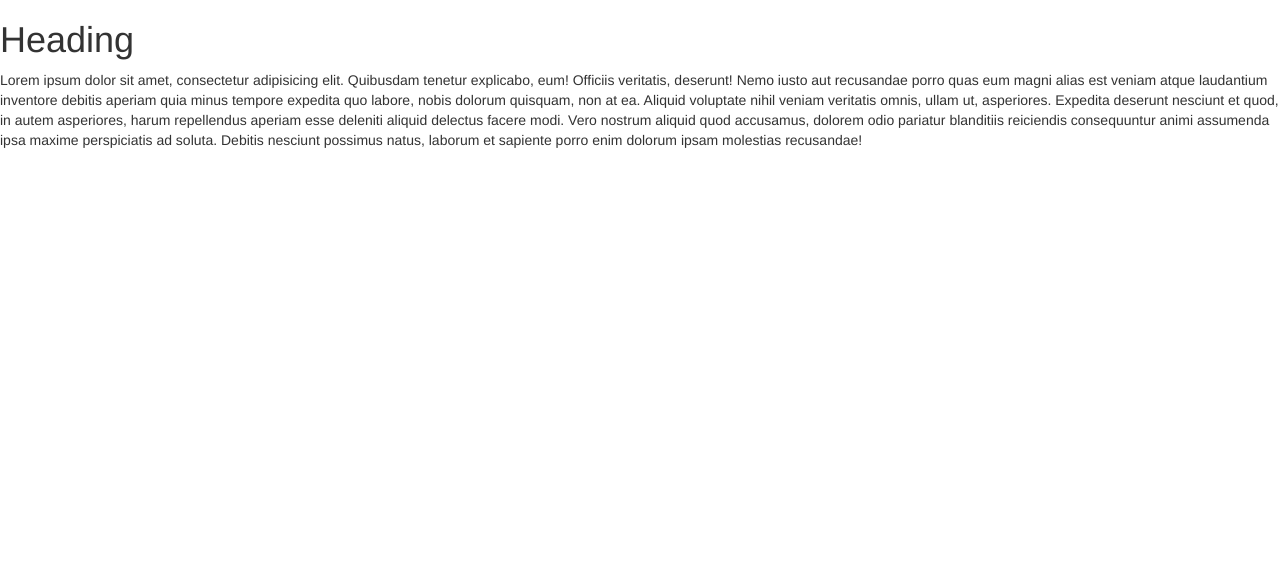
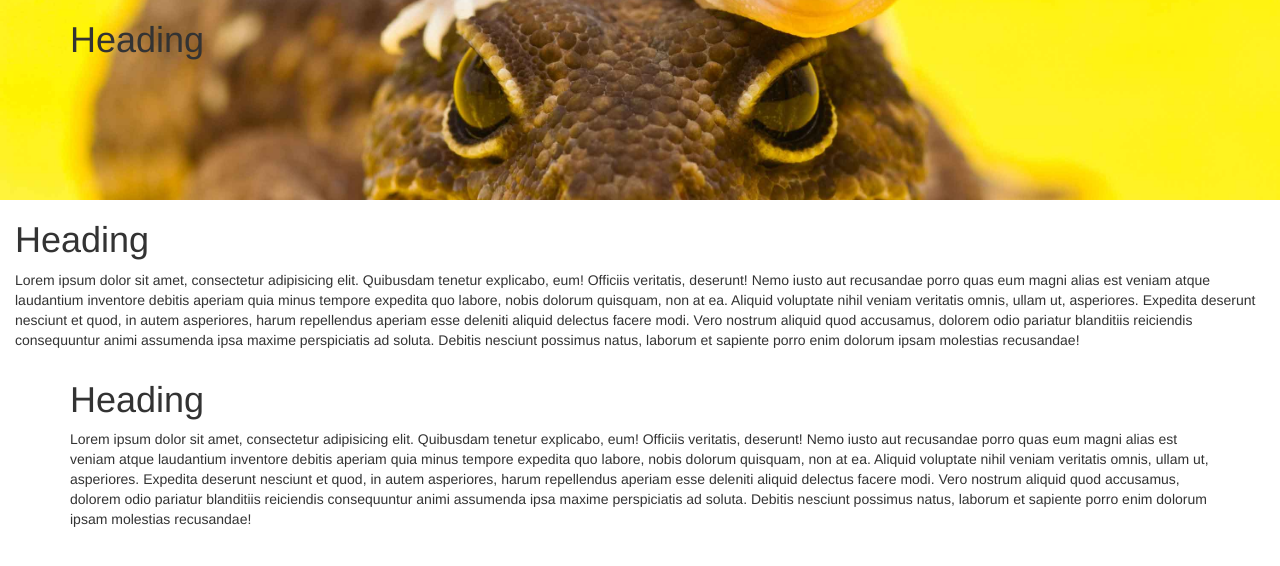
Before and after one commit to umeshrs/bootstrap-tutorial, a plain HTML site: page index.html in a window 1280 px wide. Drawn offline with Linux system fonts and the light colour scheme.

Commit message:
Added two types of containers - fixed width and fluid.

```diff
--- a/css/style.css
+++ b/css/style.css
@@ -0,0 +1,6 @@
+.bgimage {
+	background-image: url('../images/reptiles.jpg');
+	background-position: center center;
+	background-size: cover;
+	height: 200px;
+}
--- a/index.html
+++ b/index.html
@@ -9,8 +9,19 @@
 	<title>Bootstrap</title>
 </head>
 <body>
-	<h1>Heading</h1>
-	<p>Lorem ipsum dolor sit amet, consectetur adipisicing elit. Quibusdam tenetur explicabo, eum! Officiis veritatis, deserunt! Nemo iusto aut recusandae porro quas eum magni alias est veniam atque laudantium inventore debitis aperiam quia minus tempore expedita quo labore, nobis dolorum quisquam, non at ea. Aliquid voluptate nihil veniam veritatis omnis, ullam ut, asperiores. Expedita deserunt nesciunt et quod, in autem asperiores, harum repellendus aperiam esse deleniti aliquid delectus facere modi. Vero nostrum aliquid quod accusamus, dolorem odio pariatur blanditiis reiciendis consequuntur animi assumenda ipsa maxime perspiciatis ad soluta. Debitis nesciunt possimus natus, laborum et sapiente porro enim dolorum ipsam molestias recusandae!</p>
+	<header class="bgimage">
+		<div class="container">
+			<h1>Heading</h1>
+		</div>
+	</header>
+	<div class="container-fluid">
+		<h1>Heading</h1>
+		<p>Lorem ipsum dolor sit amet, consectetur adipisicing elit. Quibusdam tenetur explicabo, eum! Officiis veritatis, deserunt! Nemo iusto aut recusandae porro quas eum magni alias est veniam atque laudantium inventore debitis aperiam quia minus tempore expedita quo labore, nobis dolorum quisquam, non at ea. Aliquid voluptate nihil veniam veritatis omnis, ullam ut, asperiores. Expedita deserunt nesciunt et quod, in autem asperiores, harum repellendus aperiam esse deleniti aliquid delectus facere modi. Vero nostrum aliquid quod accusamus, dolorem odio pariatur blanditiis reiciendis consequuntur animi assumenda ipsa maxime perspiciatis ad soluta. Debitis nesciunt possimus natus, laborum et sapiente porro enim dolorum ipsam molestias recusandae!</p>
+	</div>
+	<div class="container">
+		<h1>Heading</h1>
+		<p>Lorem ipsum dolor sit amet, consectetur adipisicing elit. Quibusdam tenetur explicabo, eum! Officiis veritatis, deserunt! Nemo iusto aut recusandae porro quas eum magni alias est veniam atque laudantium inventore debitis aperiam quia minus tempore expedita quo labore, nobis dolorum quisquam, non at ea. Aliquid voluptate nihil veniam veritatis omnis, ullam ut, asperiores. Expedita deserunt nesciunt et quod, in autem asperiores, harum repellendus aperiam esse deleniti aliquid delectus facere modi. Vero nostrum aliquid quod accusamus, dolorem odio pariatur blanditiis reiciendis consequuntur animi assumenda ipsa maxime perspiciatis ad soluta. Debitis nesciunt possimus natus, laborum et sapiente porro enim dolorum ipsam molestias recusandae!</p>
+	</div>
 	<script src="js/jquery-1.11.3.min.js"></script>
 	<script src="js/bootstrap.min.js"></script>
 	<script src="js/script.js"></script>
```
Also changed, not shown: images/reptiles.jpg (added).
